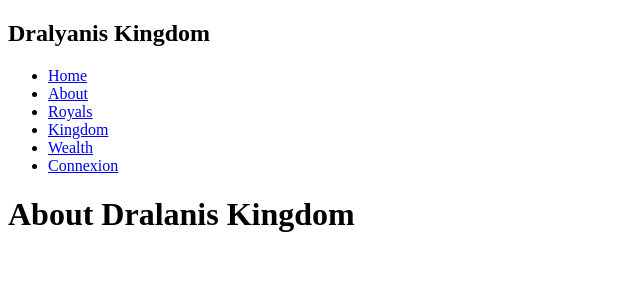
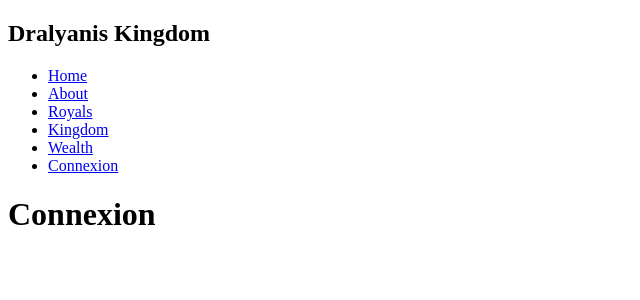
Before and after one commit to Alexandra-Rdrgs/checkpoint-4, a React (Vite) app in the folder frontend/: page /connexion in a window 1280 px wide. Shown: the top 300 px of the page, without its empty margins (0-640 px from the left). Built offline with nearby package versions, Linux system fonts and the light colour scheme.

Commit message:
Modifiy Connexion.jsx due to a typo mistake

```diff
--- a/frontend/src/pages/Connexion.jsx
+++ b/frontend/src/pages/Connexion.jsx
@@ -4,7 +4,7 @@ export default function Connexion() {
   return (
     <div>
       <Header />
-      <h1>About Dralanis Kingdom</h1>
+      <h1>Connexion</h1>
     </div>
   );
 }
```
